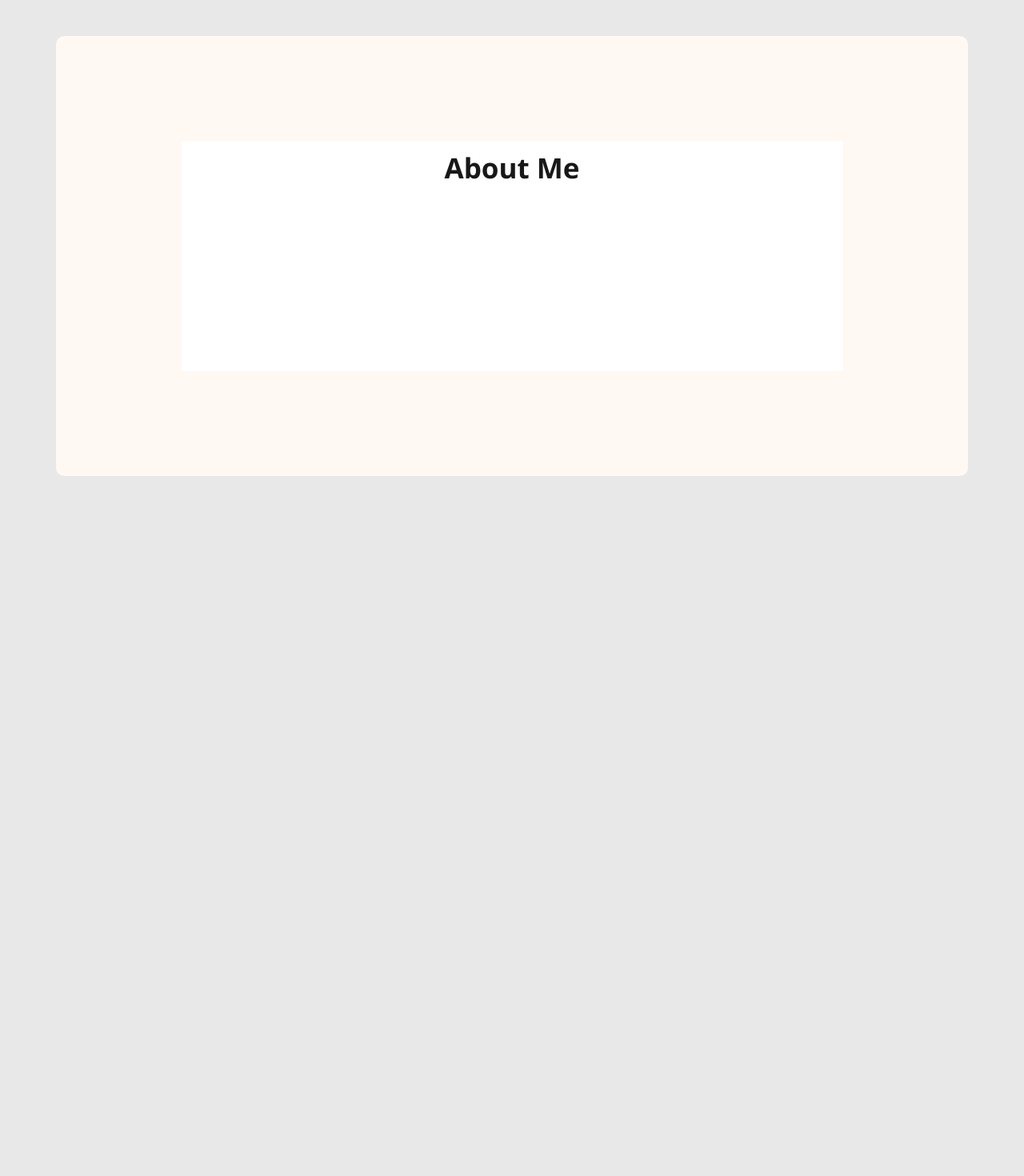
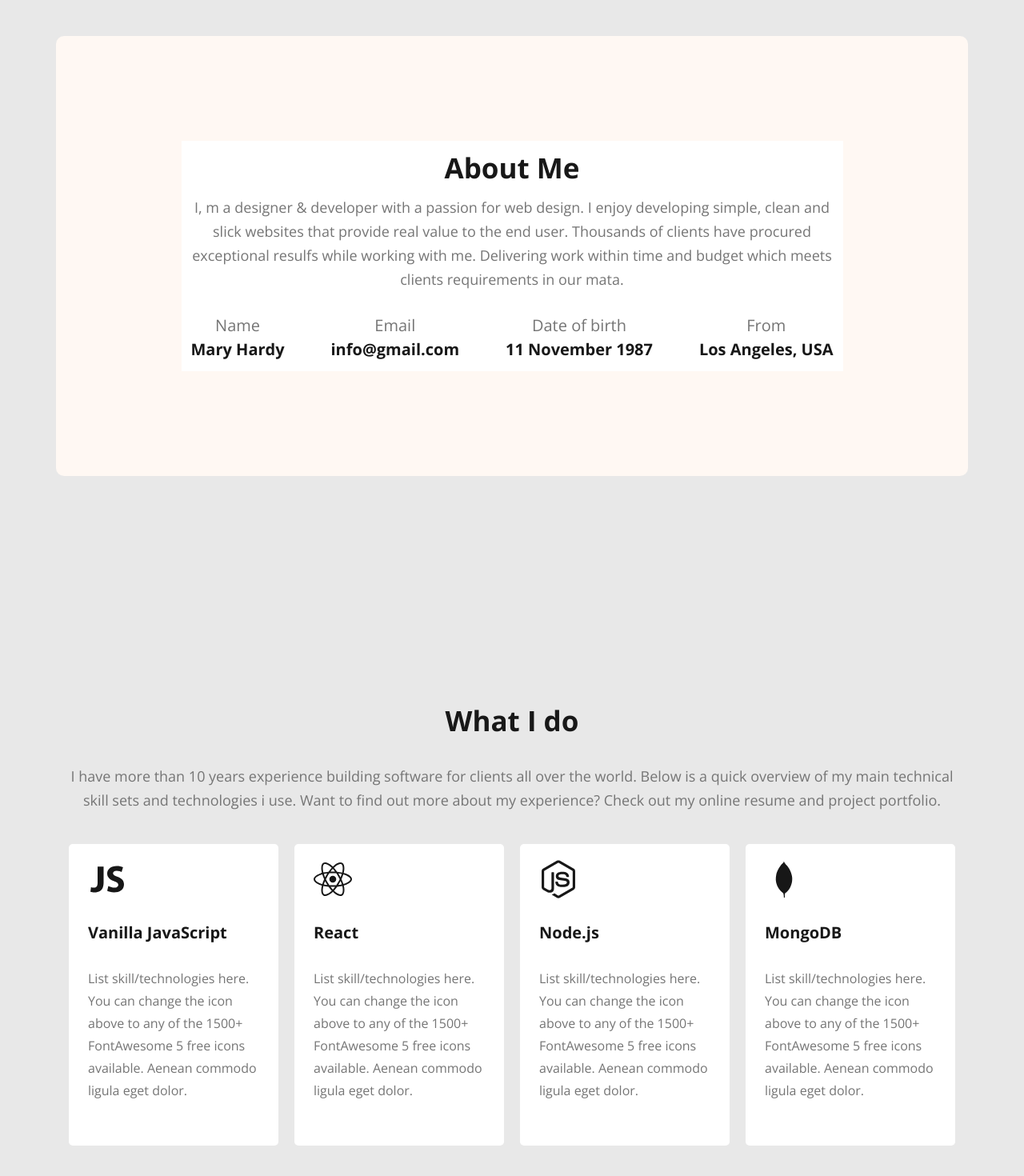
Before and after one commit to coderyeasin/developer-porttfolio, a Next.js app: page / in a window 1280 px wide. Shown: the part 924-2394 px from the top of the page at 80% size. Before the commit the page ends 1639 px from the top, so only its background shows below. Built offline with nearby package versions, Linux system fonts and the light colour scheme.

Commit message:
expertise

```diff
--- a/components/About/About.tsx
+++ b/components/About/About.tsx
@@ -1,14 +1,45 @@
 import React from "react";
 import Container from "../UI/Container/Container";
+
+type UserInfoType = {
+  title: string;
+  heading: string;
+};
+
+const userInfo: UserInfoType[] = [
+  { title: "Name", heading: "Mary Hardy" },
+  { title: "Email", heading: "info@gmail.com" },
+  { title: "Date of birth", heading: "11 November 1987" },
+  { title: "From", heading: "Los Angeles, USA" },
+];
 
 const About = () => {
   return (
     <section className="py-30">
-      <Container className="w-full h-[550px] bg-bgPrimary rounded-[10px] flex justify-center items-center">
-        <div className="w-[827px] h-[288px] bg-white">
+      <Container className="w-full h-137.5 bg-bgPrimary rounded-[10px] flex justify-center items-center">
+        <div className="w-206.75 h-72 bg-white">
           <h3 className="font-bold text-[35px] text-darkTxt text-center py-2">
             About Me
           </h3>
+          <p className="text-[18px] leading-7.5 text-grayContent text-center">
+            I, m a designer & developer with a passion for web design. I enjoy
+            developing simple, clean and slick websites that provide real value
+            to the end user. Thousands of clients have procured exceptional
+            resulfs while working with me. Delivering work within time and
+            budget which meets clients requirements in our mata.
+          </p>
+          <div className="flex justify-between items-center gap-3 mx-3 py-7">
+            {userInfo.map((info: UserInfoType, i) => (
+              <div key={i} className="text-center">
+                <p className="text-[20px] leading-7.5 text-grayContent">
+                  {info.title}
+                </p>
+                <h3 className="font-bold text-[20px] leading-7.5 text-darkTxt">
+                  {info.heading}
+                </h3>
+              </div>
+            ))}
+          </div>
         </div>
       </Container>
     </section>
--- /dev/null
+++ b/components/Expertise/Expertise.tsx
@@ -0,0 +1,76 @@
+import React, { ReactNode } from "react";
+import Container from "../UI/Container/Container";
+import { DiMongodb } from "react-icons/di";
+import { IoLogoJavascript } from "react-icons/io";
+import { FaNodeJs, FaReact } from "react-icons/fa";
+
+type SkillsType = {
+  icon: ReactNode;
+  title: string;
+  content: string;
+};
+
+const skillsContent: SkillsType[] = [
+  {
+    icon: <IoLogoJavascript />,
+    title: "Vanilla JavaScript",
+    content:
+      "List skill/technologies here. You can change the icon above to any of the 1500+ FontAwesome 5 free icons available. Aenean commodo ligula eget dolor.",
+  },
+  {
+    icon: <FaReact />,
+    title: "React",
+    content:
+      "List skill/technologies here. You can change the icon above to any of the 1500+ FontAwesome 5 free icons available. Aenean commodo ligula eget dolor.",
+  },
+  {
+    icon: <FaNodeJs />,
+    title: "Node.js",
+    content:
+      "List skill/technologies here. You can change the icon above to any of the 1500+ FontAwesome 5 free icons available. Aenean commodo ligula eget dolor.",
+  },
+  {
+    icon: <DiMongodb />,
+    title: "MongoDB",
+    content:
+      "List skill/technologies here. You can change the icon above to any of the 1500+ FontAwesome 5 free icons available. Aenean commodo ligula eget dolor.",
+  },
+];
+
+const Expertise = () => {
+  return (
+    <section className="py-30">
+      <Container>
+        <div className="space-y-7 py-10">
+          <h3 className="font-bold text-[35px] text-darkTxt text-center">
+            What I do
+          </h3>
+          <p className="text-[18px] leading-7.5 text-grayContent text-center">
+            I have more than 10 years experience building software for clients
+            all over the world. Below is a quick overview of my main technical
+            skill sets and technologies i use. Want to find out more about my
+            experience? Check out my online resume and project portfolio.
+          </p>
+        </div>
+        <div className="flex justify-between items-center gap-5">
+          {skillsContent.map((skill: SkillsType, i) => (
+            <div
+              key={i}
+              className="rounded-[5px] w-66.75 h-94.25 px-6 py-5 bg-white space-y-7"
+            >
+              <p className="text-5xl">{skill.icon}</p>
+              <h3 className="text-darkTxt font-bold text-[20px]">
+                {skill.title}
+              </h3>
+              <p className="text-grayContent text-[16px] leading-7">
+                {skill.content}
+              </p>
+            </div>
+          ))}
+        </div>
+      </Container>
+    </section>
+  );
+};
+
+export default Expertise;
--- a/components/HeroSection/HeroSection.tsx
+++ b/components/HeroSection/HeroSection.tsx
@@ -25,10 +25,10 @@ const HeroSection = () => {
               </p>
 
               <div className="mt-7 flex items-center gap-6">
-                <button className="flex items-center gap-3 rounded-md bg-btnColor px-7 py-4 text-[20px] text-white">
+                <button className="flex items-center gap-3 rounded-md bg-btnColor px-7 py-4 text-[20px] text-white cursor-pointer">
                   <FaDownload /> Download CV
                 </button>
-                <button className="flex items-center gap-3 rounded-md border-2 border-btnColor px-7 py-4 text-btnColor">
+                <button className="flex items-center gap-3 rounded-md border-2 border-btnColor px-7 py-4 text-btnColor cursor-pointer">
                   <FaPhoneAlt /> Contact
                 </button>
               </div>
--- a/components/Home/HomePage.tsx
+++ b/components/Home/HomePage.tsx
@@ -2,6 +2,7 @@ import React from "react";
 import Header from "../Header/Header";
 import HeroSection from "../HeroSection/HeroSection";
 import About from "../About/About";
+import Expertise from "../Expertise/Expertise";
 
 const HomePage = () => {
   return (
@@ -12,6 +13,7 @@ const HomePage = () => {
       </section>
       <section>
         <About />
+        <Expertise />
       </section>
     </main>
   );
```
